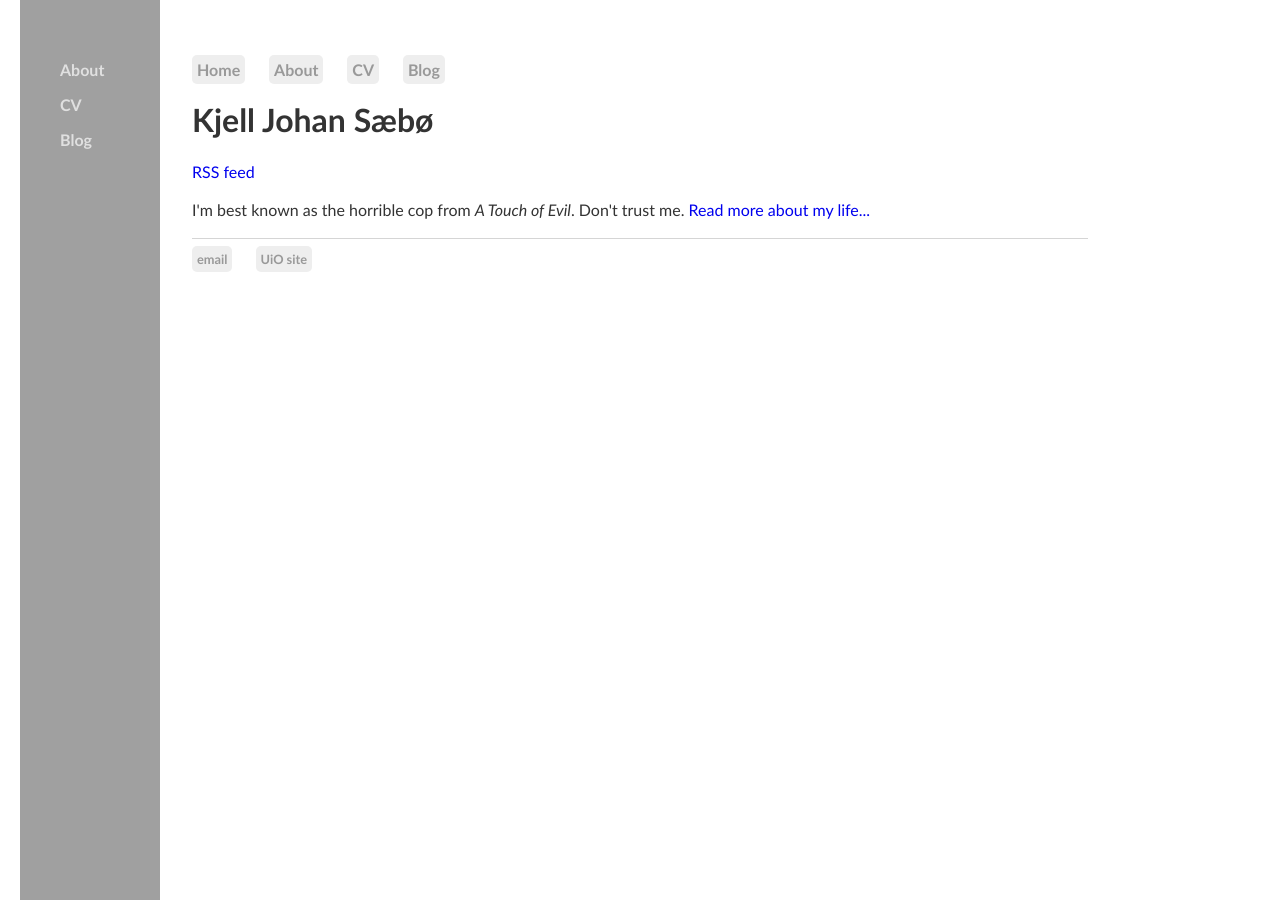
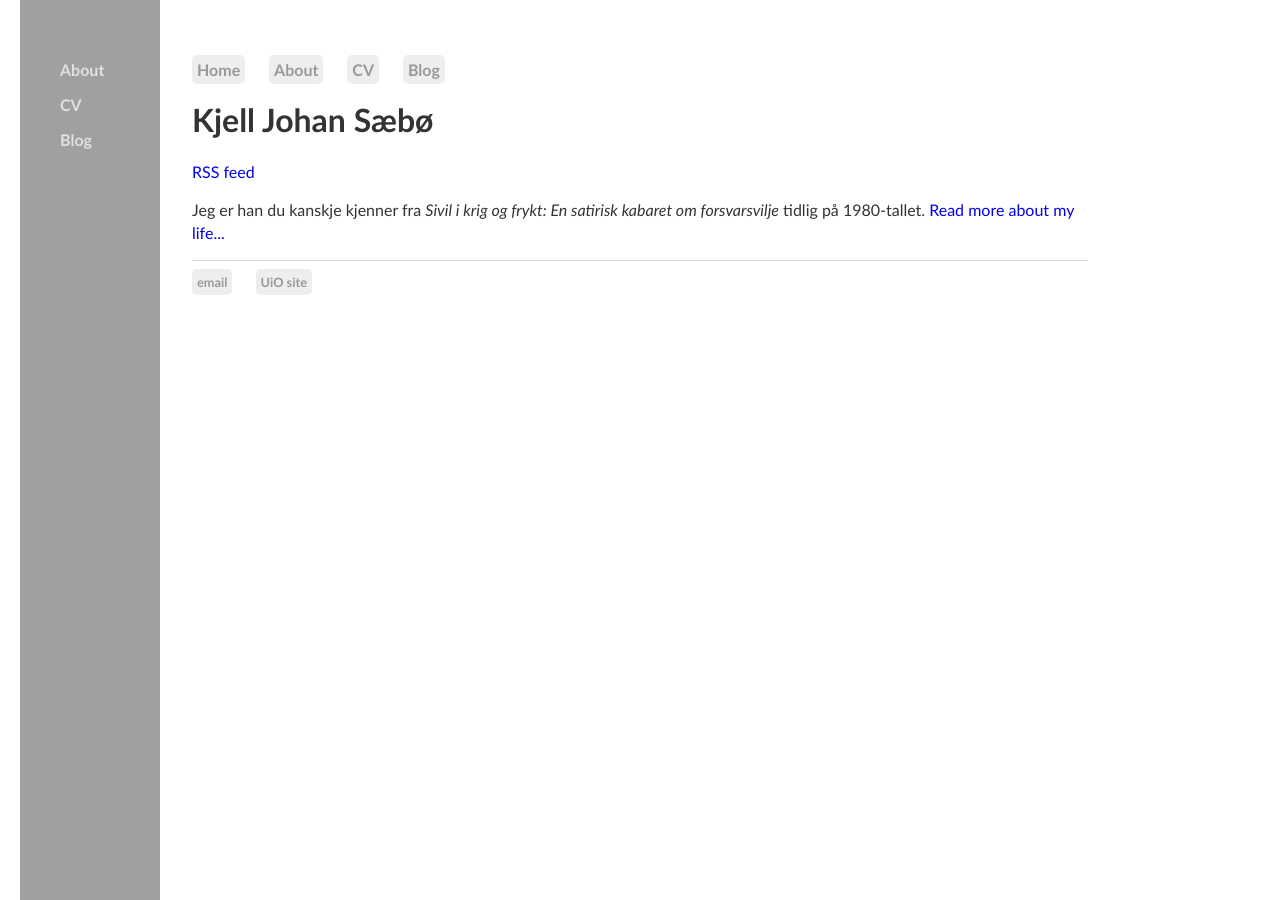
Before and after one commit to kjelljs/kjelljs.github.io, a Jekyll site: the page built from index.html, in a window 1280 px wide. Built offline with Jekyll 4.4.1, drawn with Linux system fonts in a browser that asks for light colours.

Commit message:
Update index.html

```diff
--- a/index.html
+++ b/index.html
@@ -5,5 +5,5 @@ title: Kjell Johan S
 <div class="blurb">
 	<h1>Kjell Johan Sæbø</h1>
 	<p><a href="http://kjelljs.github.io/blog/atom.xml">RSS feed</a></p>
-	<p>I'm best known as the horrible cop from <em>A Touch of Evil</em>. Don't trust me. <a href="/about">Read more about my life...</a></p>
+	<p>Jeg er han du kanskje kjenner fra <em>Sivil i krig og frykt: En satirisk kabaret om forsvarsvilje</em> tidlig på 1980-tallet. <a href="/about">Read more about my life...</a></p>
 </div><!-- /.blurb -->
```
